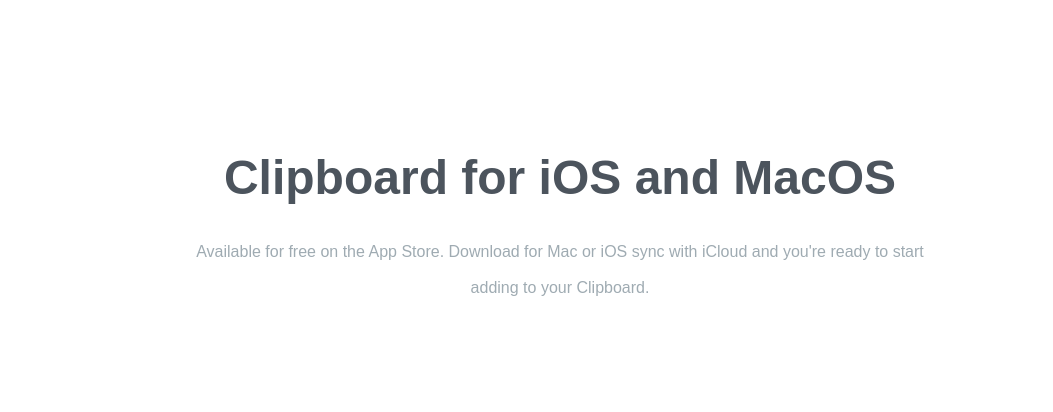
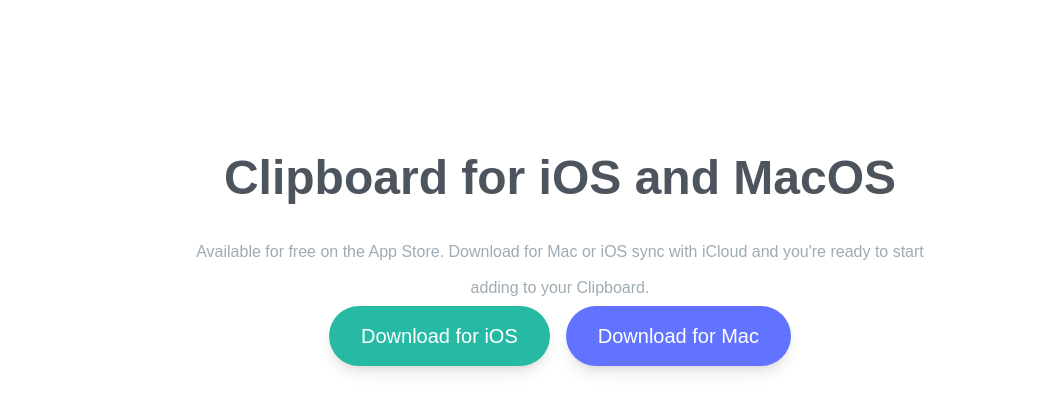
Before and after one commit to IrisKerr/Clipboard-website, a website: page index.html in a window 1280 px wide. Shown: the part 3294-3706 px from the top of the page, without its empty margins (80-1133 px from the left). Before the commit the page ends 3680 px from the top, so only its background shows below. Drawn offline with Linux system fonts and the light colour scheme; a web font is replaced by a local one.

Commit message:
button container

```diff
--- a/index.html
+++ b/index.html
@@ -138,6 +138,13 @@
             Available for free on the App Store. Download for Mac or iOS sync with iCloud and you're ready to start
             adding to your Clipboard.
         </p>
+        <!-- Button container -->
+        <div class="button-container">
+            <a href="#" class="p-4 px-8 rounded-full shadow-lg bg-strongCyan duration-200 hover:opacity-80">Download for
+                iOS</a>
+            <a href="#" class="p-4 px-8 rounded-full shadow-lg bg-lightBlue duration-200 hover:opacity-80">Download for
+                Mac</a>
+        </div>
     </div>
 </section>
 
```
